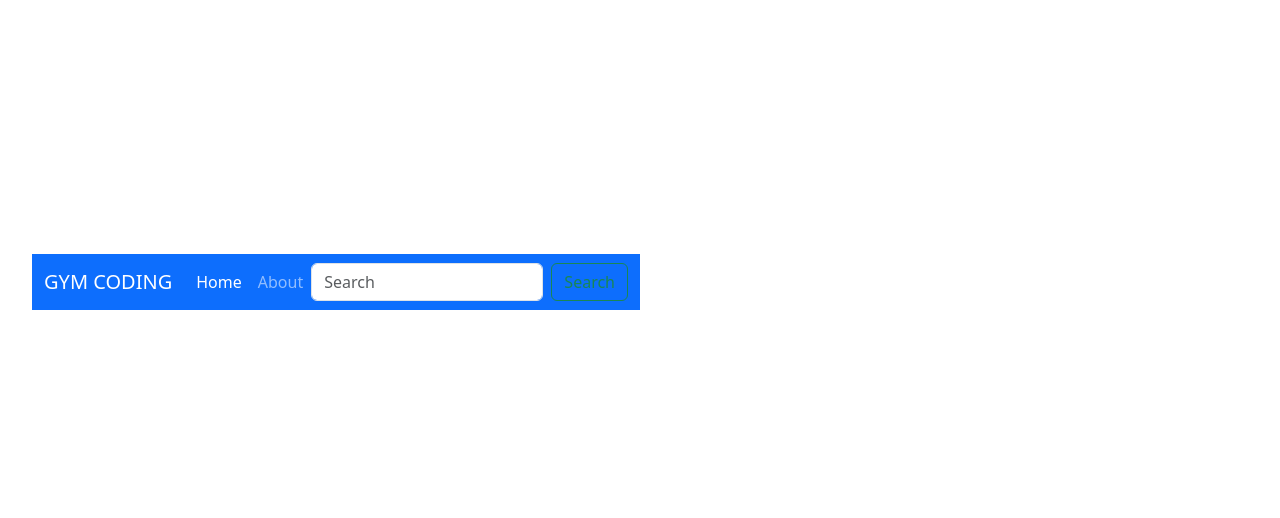
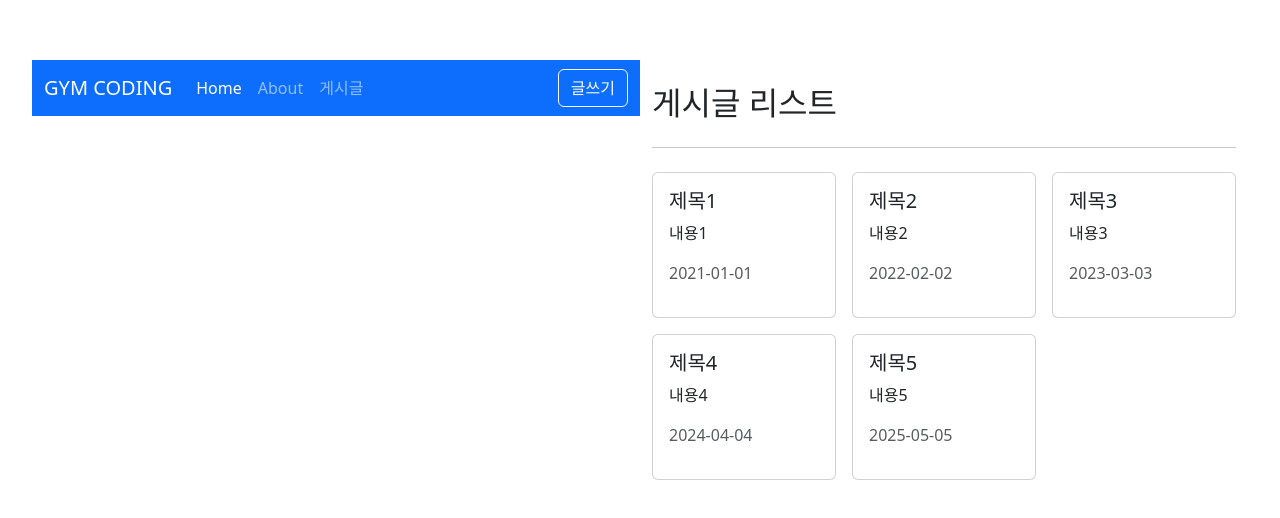
Before and after one commit to Returnmakdo/Vue3, a Vue app: page /posts in a window 1280 px wide. Shown: the part 118-636 px from the top of the page. Built offline with nearby package versions, Linux system fonts and the light colour scheme.

Commit message:
라우터 적용한 게시판 UI

```diff
--- /dev/null
+++ b/src/api/posts.js
@@ -0,0 +1,12 @@
+// axios 사용할것임
+const posts = [
+  { id: 1, title: '제목1', content: '내용1', createdAt: '2021-01-01' },
+  { id: 2, title: '제목2', content: '내용2', createdAt: '2022-02-02' },
+  { id: 3, title: '제목3', content: '내용3', createdAt: '2023-03-03' },
+  { id: 4, title: '제목4', content: '내용4', createdAt: '2024-04-04' },
+  { id: 5, title: '제목5', content: '내용5', createdAt: '2025-05-05' },
+];
+
+export function getPosts() {
+  return posts;
+}
--- /dev/null
+++ b/src/components/posts/PostItem.vue
@@ -0,0 +1,28 @@
+<template>
+  <div class="card">
+    <div class="card-body">
+      <h5 class="card-title">{{ title }}</h5>
+      <p class="card-text">
+        {{ content }}
+      </p>
+      <p class="text-muted">{{ createdAt }}</p>
+    </div>
+  </div>
+</template>
+
+<script setup>
+defineProps({
+  title: {
+    type: String,
+    required: true,
+  },
+  content: {
+    type: String,
+  },
+  createdAt: {
+    type: [String, Date, Number],
+  },
+});
+</script>
+
+<style lang="scss" scoped></style>
--- a/src/layouts/TheHeader.vue
+++ b/src/layouts/TheHeader.vue
@@ -22,24 +22,29 @@
             <li class="nav-item">
               <RouterLink class="nav-link" to="/about">About</RouterLink>
             </li>
+            <li class="nav-item">
+              <RouterLink class="nav-link" to="/posts">게시글</RouterLink>
+            </li>
           </ul>
-          <form class="d-flex">
-            <input
-              class="form-control me-2"
-              type="search"
-              placeholder="Search"
-              aria-label="Search"
-            />
-            <button class="btn btn-outline-success" type="submit">
-              Search
+          <div class="d-flex">
+            <button class="btn btn-outline-light" type="button" @click="goPage">
+              글쓰기
             </button>
-          </form>
+          </div>
         </div>
       </div>
     </nav>
   </header>
 </template>
 
-<script setup></script>
+<script setup>
+import { useRouter } from 'vue-router';
+const router = useRouter();
+const goPage = () => {
+  router.push({
+    name: 'PostCreate',
+  });
+};
+</script>
 
 <style></style>
--- a/src/router/index.js
+++ b/src/router/index.js
@@ -1,6 +1,10 @@
 import { createRouter, createWebHistory } from 'vue-router';
 import HomeView from '@/views/HomeView.vue';
 import AboutView from '@/views/AboutView.vue';
+import PostCreateView from '@/views/posts/PostCreateView.vue';
+import PostDetailView from '@/views/posts/PostDetailView.vue';
+import PostListView from '@/views/posts/PostListView.vue';
+import PostEditView from '@/views/posts/PostEditView.vue';
 
 const routes = [
   {
@@ -13,6 +17,26 @@
     name: 'About',
     component: AboutView,
   },
+  {
+    path: '/posts',
+    name: 'PostList',
+    component: PostListView,
+  },
+  {
+    path: '/posts/create',
+    name: 'PostCreate',
+    component: PostCreateView,
+  },
+  {
+    path: '/posts/:id',
+    name: 'PostDetail',
+    component: PostDetailView,
+  },
+  {
+    path: '/posts/:id/edit',
+    name: 'PostEdit',
+    component: PostEditView,
+  },
 ];
 
 const router = createRouter({
--- /dev/null
+++ b/src/views/posts/PostCreateView.vue
@@ -0,0 +1,37 @@
+<template>
+  <div>
+    <h2>게시글 등록</h2>
+    <hr class="my-4" />
+    <form @submit.prevent>
+      <div class="mb-3">
+        <label for="exampleFormControlInput1" class="form-label">제목</label>
+        <input type="text" class="form-control" id="title" />
+      </div>
+      <div class="mb-3">
+        <label for="exampleFormControlTextarea1" class="form-label">내용</label>
+        <textarea class="form-control" id="content" rows="3"></textarea>
+      </div>
+      <div class="pt-4">
+        <button
+          type="button"
+          class="btn btn-outline-dark me-2"
+          @click="goListPage"
+        >
+          목록
+        </button>
+        <button class="btn btn-primary">저장</button>
+      </div>
+    </form>
+  </div>
+</template>
+
+<script setup>
+import { useRouter } from 'vue-router';
+const router = useRouter();
+
+const goListPage = () => {
+  router.push({ name: 'PostList' });
+};
+</script>
+
+<style lang="scss" scoped></style>
--- /dev/null
+++ b/src/views/posts/PostDetailView.vue
@@ -0,0 +1,49 @@
+<template>
+  <div>
+    <h2>제목</h2>
+    <p>내용</p>
+    <p class="text-muted">2020-01-01</p>
+    <hr class="my-4" />
+    <div class="row g-2">
+      <div class="col-auto">
+        <button class="btn btn-outline-dark">이전글</button>
+      </div>
+      <div class="col-auto">
+        <button class="btn btn-outline-dark">다음글</button>
+      </div>
+      <div class="col-auto me-auto"></div>
+      <div class="col-auto">
+        <button class="btn btn-outline-dark" @click="goListPage">목록</button>
+      </div>
+      <div class="col-auto">
+        <button class="btn btn-outline-primary" @click="goEditPage">
+          수정
+        </button>
+      </div>
+      <div class="col-auto">
+        <button class="btn btn-outline-danger">삭제</button>
+      </div>
+    </div>
+  </div>
+</template>
+
+<script setup>
+import { useRouter, useRoute } from 'vue-router';
+
+const route = useRoute();
+const router = useRouter();
+const id = route.params.id;
+const goListPage = () => {
+  router.push({
+    name: 'PostList',
+  });
+};
+const goEditPage = () => {
+  router.push({
+    name: 'PostEdit',
+    params: { id },
+  });
+};
+</script>
+
+<style lang="scss" scoped></style>
--- /dev/null
+++ b/src/views/posts/PostEditView.vue
@@ -0,0 +1,42 @@
+<template>
+  <div>
+    <h2>게시글 수정</h2>
+    <hr class="my-4" />
+    <form @submit.prevent>
+      <div class="mb-3">
+        <label for="exampleFormControlInput1" class="form-label">제목</label>
+        <input type="text" class="form-control" id="title" />
+      </div>
+      <div class="mb-3">
+        <label for="exampleFormControlTextarea1" class="form-label">내용</label>
+        <textarea class="form-control" id="content" rows="3"></textarea>
+      </div>
+      <div class="pt-4">
+        <button
+          type="button"
+          class="btn btn-outline-danger me-2"
+          @click="goDetailPage"
+        >
+          취소
+        </button>
+        <button class="btn btn-primary">수정</button>
+      </div>
+    </form>
+  </div>
+</template>
+
+<script setup>
+import { useRoute, useRouter } from 'vue-router';
+
+const route = useRoute();
+const router = useRouter();
+const id = route.params.id;
+const goDetailPage = () => {
+  router.push({
+    name: 'PostDetail',
+    params: { id },
+  });
+};
+</script>
+
+<style lang="scss" scoped></style>
--- /dev/null
+++ b/src/views/posts/PostListView.vue
@@ -0,0 +1,51 @@
+<template>
+  <div>
+    <h2>게시글 리스트</h2>
+    <hr class="my-4" />
+    <div class="row g-3">
+      <div v-for="post in posts" :key="post.id" class="col-4">
+        <PostItem
+          :title="post.title"
+          :content="post.content"
+          :created-at="post.createdAt"
+          @click="goPage(post.id)"
+        ></PostItem>
+      </div>
+    </div>
+  </div>
+</template>
+
+<script setup>
+import { ref } from 'vue';
+import PostItem from '../../components/posts/PostItem.vue';
+import { getPosts } from '@/api/posts';
+import { useRouter } from 'vue-router';
+
+const router = useRouter();
+const posts = ref([]);
+
+const fetchPosts = () => {
+  posts.value = getPosts();
+};
+
+fetchPosts();
+
+const goPage = (id) => {
+  // 2가지 방식으로 구현 가능
+
+  // router.push(`/posts/${id}`);
+
+  router.push({
+    name: 'PostDetail',
+    params: {
+      id,
+    },
+    query: {
+      searchText: 'hello',
+    },
+    hash: '#Vue',
+  });
+};
+</script>
+
+<style lang="scss" scoped></style>
```
